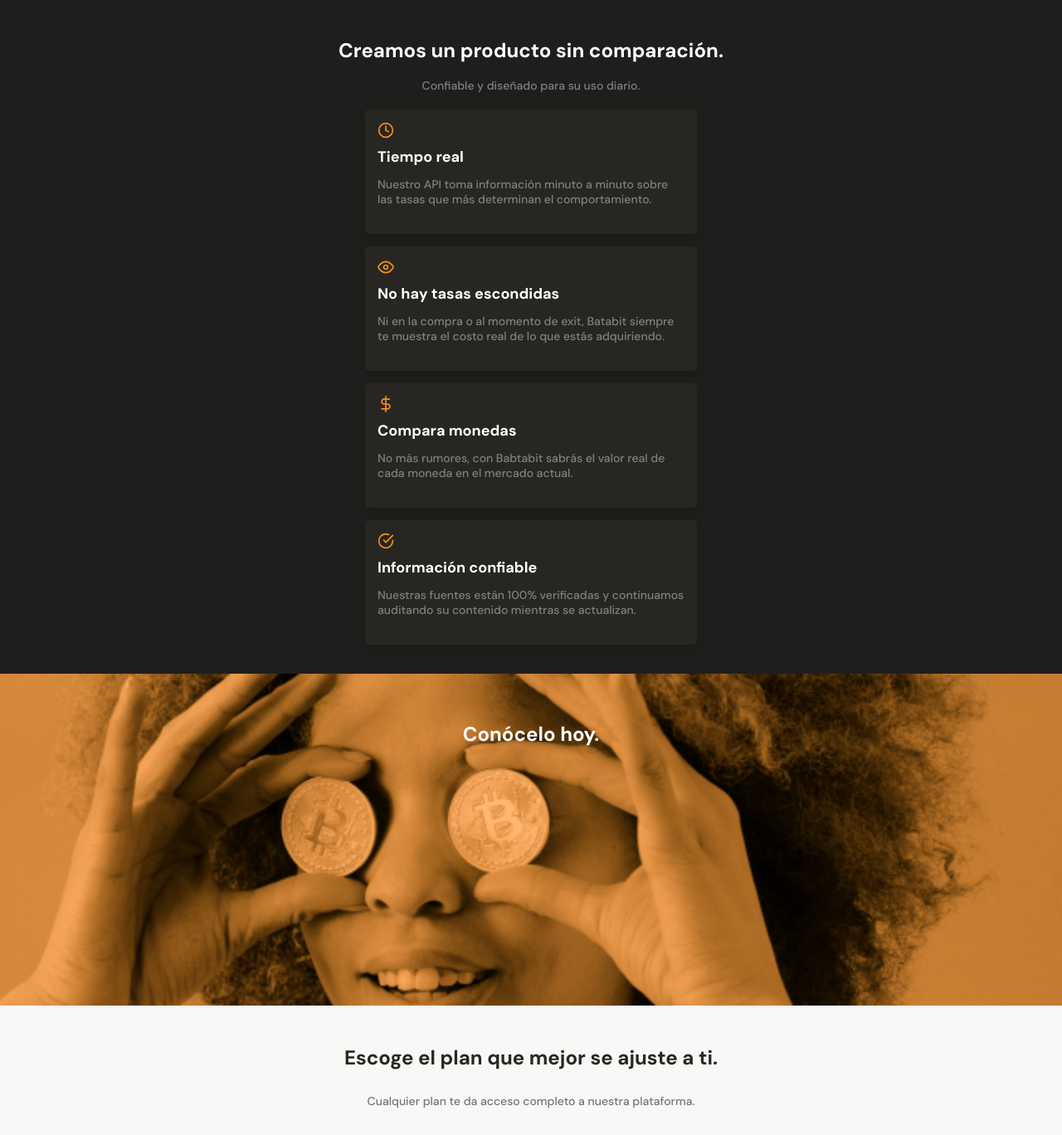
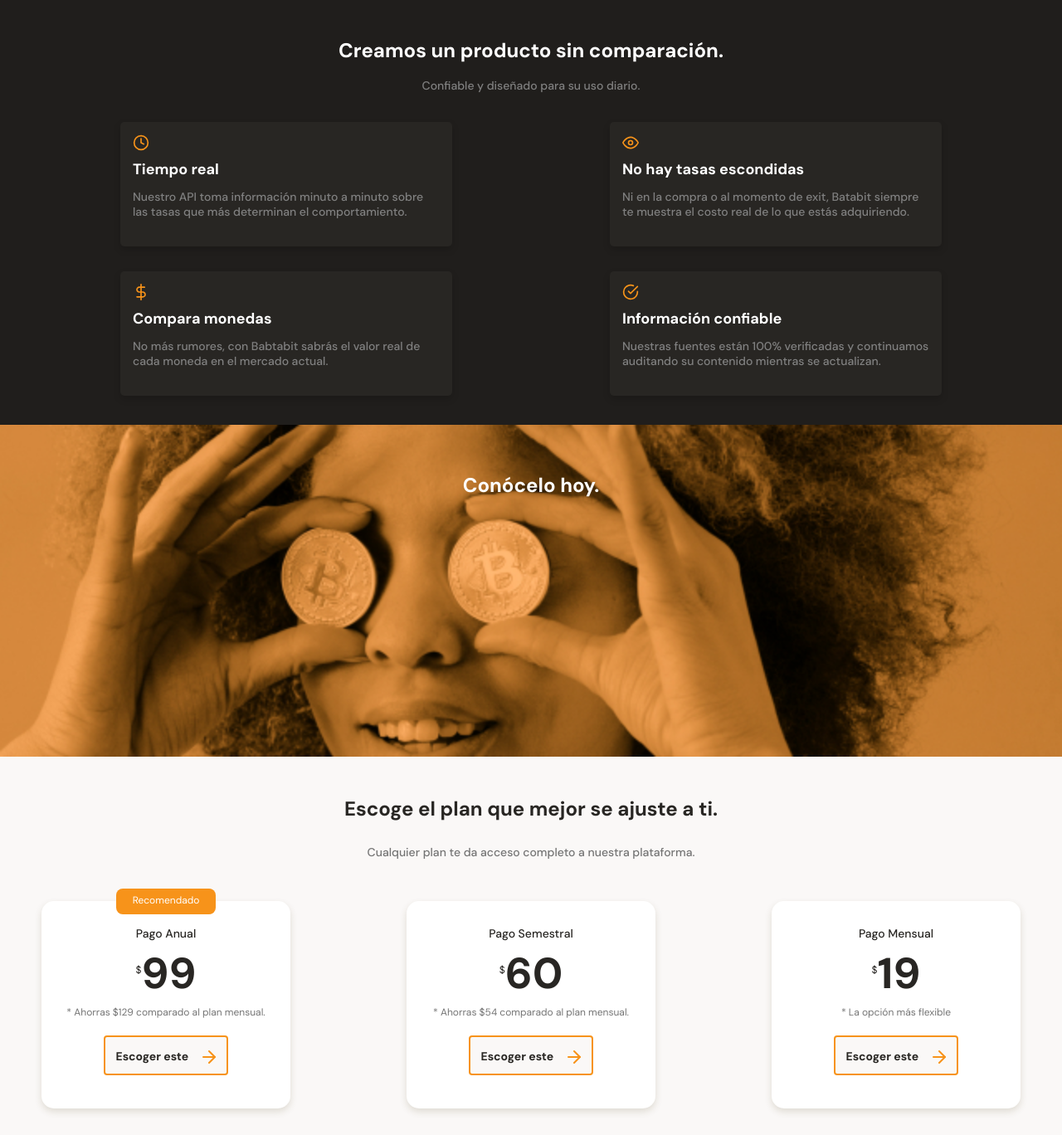
Before and after one commit to jsurrea/Frontend-Mentor, a plain HTML site: page mobile-first/index.html in a window 1280 px wide. Shown: the part 1180-2548 px from the top of the page at 83% size. Drawn offline with Linux system fonts and the light colour scheme.

Commit message:
media query

```diff
--- a/mobile-first/index.html
+++ b/mobile-first/index.html
@@ -7,6 +7,7 @@
     <link rel="preconnect" href="https://fonts.gstatic.com">
     <link href="https://fonts.googleapis.com/css2?family=DM+Sans:wght@400;500;700&family=Inter:wght@400;500&display=swap" rel="stylesheet">
     <link rel="stylesheet" href="./styles.css">
+    <link rel="stylesheet" href="./tablet.css" media="(min-width: 930px)">
 </head>
 <body>
     <header>
--- a/mobile-first/styles.css
+++ b/mobile-first/styles.css
@@ -375,7 +375,7 @@ main {
 .main-plans-container {
     width: 100%;
     min-width: 320px;
-    padding-bottom: 70px;
+    padding-bottom: 30px;
     text-align: center;
 }
 
--- /dev/null
+++ b/mobile-first/tablet.css
@@ -0,0 +1,12 @@
+.product-cards--container {
+    display: flex;
+    flex-wrap: wrap;
+    justify-content: space-between;
+    margin: 0 auto;
+    max-width: 1200px;
+    padding: 0 1rem;
+}
+
+.plans-container--slider {
+    justify-content: center;
+}
```
